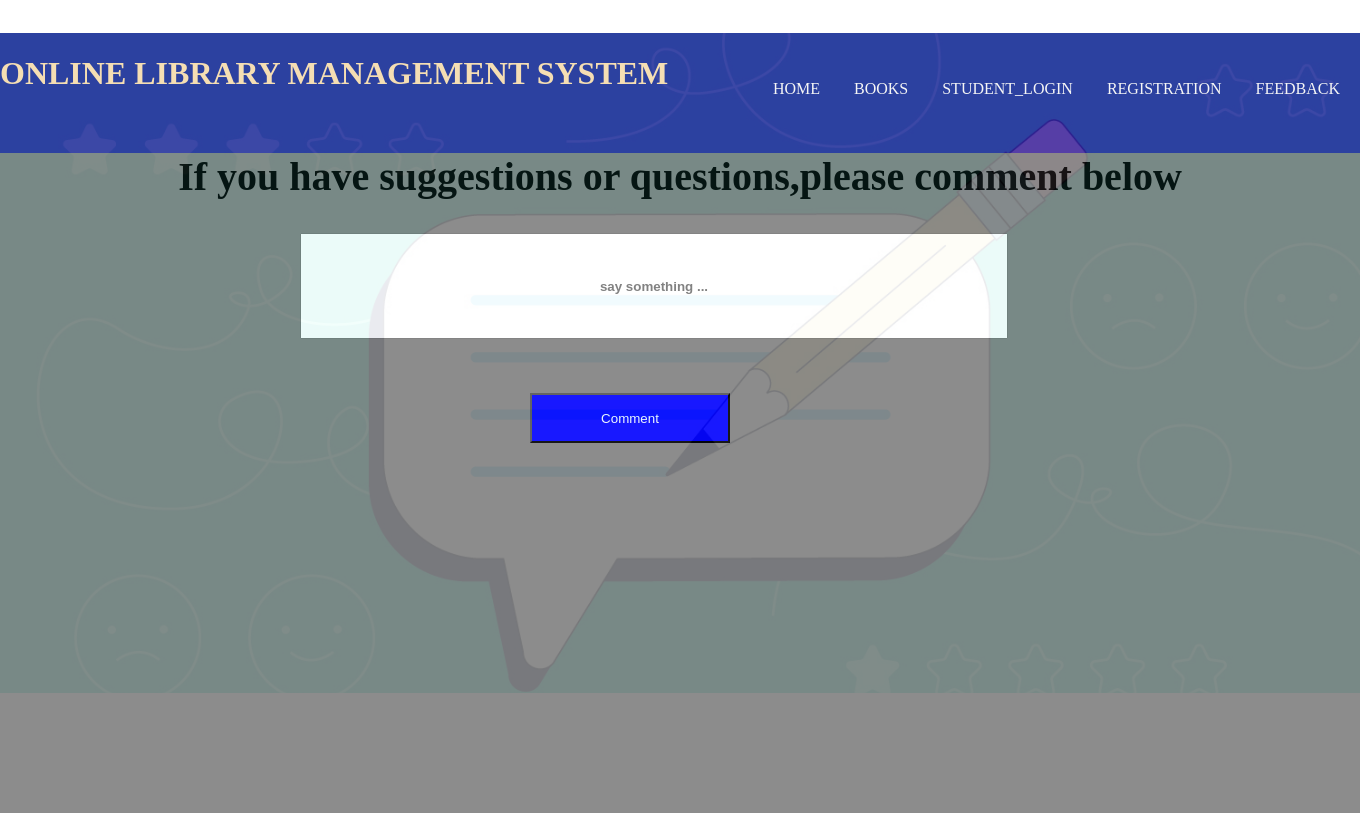
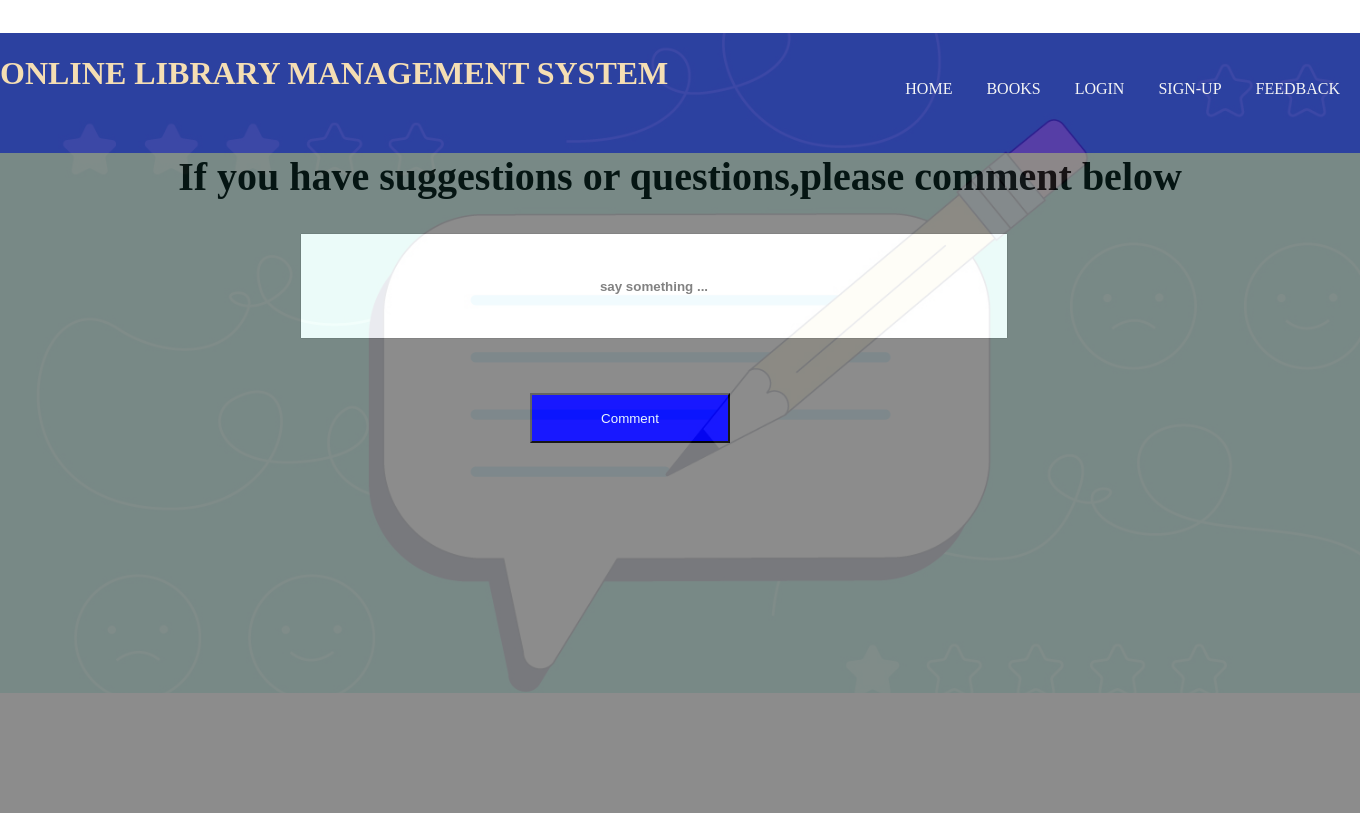
Before and after one commit to tsademan/web_project-Library-Management-System, a PHP site: page /feedback.php in a window 1360 px wide. Run offline with PHP 8.4, Linux system fonts and the light colour scheme.

Commit message:
commit -15

```diff
--- a/student/books.php
+++ b/student/books.php
@@ -93,7 +93,7 @@
                 if(isset($_SESSION['login_user']))
 
                 {
-					$p=mysqli_query($conn,"SELECT pic FROM admin where username='$_SESSION[login_user]' ;");
+					$p=mysqli_query($conn,"SELECT pic FROM student where username='$_SESSION[login_user]' ;");
 					$row2=mysqli_fetch_assoc($p);
 						   $pic = $row2['pic'];
 					 echo "<div style='text-align: center'>
--- a/student/feedback.php
+++ b/student/feedback.php
@@ -20,8 +20,8 @@ include ("dbConnection.php");
          <ul>
             <li><a href="index.php">HOME</a></li>
             <li><a href="books.php">BOOKS</a></li>
-            <li><a href="std_Login.php">STUDENT_LOGIN</a></li>
-            <li><a href="Registration.php">REGISTRATION</a></li>
+            <li><a href="std_Login.php">LOGIN</a></li>
+            <li><a href="Registration.php">SIGN-UP</a></li>
             <li><a href="feedback.php">FEEDBACK</a></li>
          </ul>
        </nav>
```
